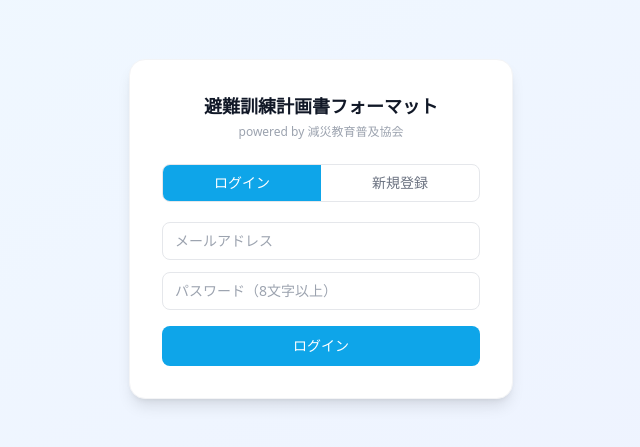
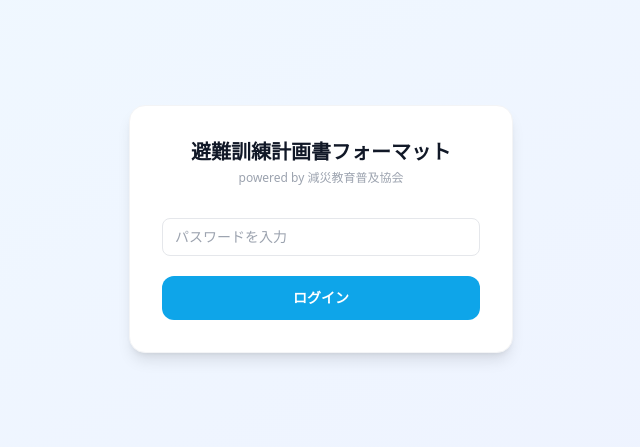
Before and after one commit to gensai870/hinan, a React (Vite) app: page / in a window 1280 px wide. Shown: the part 171-618 px from the top of the page, without its empty margins (319-959 px from the left). Built offline with nearby package versions, Linux system fonts and the light colour scheme.

Commit message:
feat: Supabase認証をパスワード1234のシンプルログインに変更

```diff
--- a/src/App.jsx
+++ b/src/App.jsx
@@ -1,10 +1,13 @@
 import { useState, useEffect, useCallback } from "react";
 import { createClient } from "@supabase/supabase-js";
 
-// ── Supabase設定 ─────────────────────────────────────
+// ── Supabase設定（フォーマット保存用・認証なし）─────────
 const SUPA_URL = "https://fuggbtoovpjqwudiqkvq.supabase.co";
 const SUPA_KEY = "eyJhbGciOiJIUzI1NiIsInR5cCI6IkpXVCJ9.eyJpc3MiOiJzdXBhYmFzZSIsInJlZiI6ImZ1Z2didG9vdnBqcXd1ZGlxa3ZxIiwicm9sZSI6ImFub24iLCJpYXQiOjE3ODA5ODk0NTYsImV4cCI6MjA5NjU2NTQ1Nn0.gQj6mefELZm-pzNyNDNhEq0yL2p2AkAqg5H7XSIVLWI";
 const supabase = createClient(SUPA_URL, SUPA_KEY);
+
+// ── 簡易パスワード認証 ────────────────────────────────
+const APP_PASSWORD = "1234";
 
 
 // ── デフォルト値 ──────────────────────────────────────
@@ -369,9 +372,9 @@ function downloadPDF(form) {
 
 // ── メインアプリ ──────────────────────────────────────
 export default function App() {
-  const [view, setView]         = useState("login");   // login | register | app | formats
-  const [session, setSession]   = useState(null);      // { token, user }
-  const [authForm, setAuthForm] = useState({ email:"", password:"" });
+  const [view, setView]         = useState("login");   // login | app | formats
+  const [session, setSession]   = useState(null);      // { user: { id, email } }
+  const [pwInput, setPwInput]   = useState("");
   const [authErr, setAuthErr]   = useState("");
   const [authLoading, setAuthLoading] = useState(false);
 
@@ -389,33 +392,19 @@ export default function App() {
   const [editingFmt, setEditingFmt] = useState(null); // format id being renamed
 
   // ── 認証 ──
-  async function doLogin() {
-    setAuthLoading(true); setAuthErr("");
-    try {
-      const { data, error } = await supabase.auth.signInWithPassword({
-        email: authForm.email, password: authForm.password
-      });
-      if (error) throw error;
-      setSession({ token: data.session.access_token, user: data.user });
+  function doLogin() {
+    if (pwInput === APP_PASSWORD) {
+      setSession({ user: { id: "local", email: "local" } });
       setView("app");
-    } catch(e) { setAuthErr("メールアドレスまたはパスワードが正しくありません"); }
-    finally { setAuthLoading(false); }
-  }
-
-  async function doRegister() {
-    setAuthLoading(true); setAuthErr("");
-    try {
-      const { error } = await supabase.auth.signUp({
-        email: authForm.email, password: authForm.password
-      });
-      if (error) throw error;
-      setAuthErr("確認メールを送信しました。メールのリンクをクリックしてからログインしてください。");
-    } catch(e) { setAuthErr(e.message); }
-    finally { setAuthLoading(false); }
+      setAuthErr("");
+    } else {
+      setAuthErr("パスワードが正しくありません");
+    }
   }
 
   function doLogout() {
-    setSession(null); setView("login"); setForm(BLANK_FORM); setStep(0); setSaved(false);
+    setSession(null); setView("login"); setForm(BLANK_FORM);
+    setStep(0); setSaved(false); setPwInput(""); setAuthErr("");
   }
 
   // ── フォーマット一覧取得 ──
@@ -569,52 +558,34 @@ export default function App() {
     setSaved(true);
   }
 
+
   // ━━━━━━━━━━━━━━━━━━━━━━━━━━━━━━━━━━━━━━━━━━━━━━━━━━
-  // ── 認証画面 ──
-  if (view==="login"||view==="register") {
-    const isReg = view==="register";
+  // ── ログイン画面 ──
+  if (view==="login") {
     return (
       <div className="min-h-screen bg-gradient-to-br from-sky-50 to-indigo-50 flex items-center justify-center p-4">
         <div className="bg-white rounded-2xl shadow-lg border border-gray-100 w-full max-w-sm p-8">
-          <div className="text-center mb-6">
-              <h1 className="text-lg font-semibold text-gray-900">避難訓練計画書フォーマット</h1>
+          <div className="text-center mb-8">
+            <h1 className="text-xl font-bold text-gray-900">避難訓練計画書フォーマット</h1>
             <p className="text-xs text-gray-400 mt-1">powered by 減災教育普及協会</p>
           </div>
-
-          <div className="flex rounded-lg border border-gray-200 mb-5 overflow-hidden text-sm">
-            <button onClick={()=>{setView("login");setAuthErr("");}}
-              className={`flex-1 py-2 transition-colors ${!isReg?"bg-sky-500 text-white font-medium":"text-gray-500 hover:bg-gray-50"}`}>
-              ログイン
-            </button>
-            <button onClick={()=>{setView("register");setAuthErr("");}}
-              className={`flex-1 py-2 transition-colors ${isReg?"bg-sky-500 text-white font-medium":"text-gray-500 hover:bg-gray-50"}`}>
-              新規登録
-            </button>
-          </div>
-
-          <div className="space-y-3">
-            <Inp type="email" placeholder="メールアドレス" value={authForm.email}
-              onChange={e=>setAuthForm(f=>({...f,email:e.target.value}))} />
-            <Inp type="password" placeholder="パスワード（8文字以上）" value={authForm.password}
-              onChange={e=>setAuthForm(f=>({...f,password:e.target.value}))}
-              onKeyDown={e=>e.key==="Enter"&&(isReg?doRegister():doLogin())} />
-          </div>
-
-          {authErr && (
-            <p className={`text-xs mt-3 ${authErr.includes("送信")||authErr.includes("確認")?"text-green-600":"text-red-500"}`}>
-              {authErr}
-            </p>
-          )}
-
-          <button onClick={isReg?doRegister:doLogin} disabled={authLoading}
-            className="w-full mt-4 py-2.5 bg-sky-500 hover:bg-sky-600 text-white rounded-lg text-sm font-medium transition-colors flex items-center justify-center gap-2 disabled:opacity-60">
-            {authLoading&&<Spinner/>}
-            {isReg?"アカウントを作成する":"ログイン"}
+          <Inp
+            type="password"
+            placeholder="パスワードを入力"
+            value={pwInput}
+            onChange={e=>setPwInput(e.target.value)}
+            onKeyDown={e=>e.key==="Enter"&&doLogin()}
+          />
+          {authErr && <p className="text-xs mt-3 text-red-500">{authErr}</p>}
+          <button onClick={doLogin}
+            className="w-full mt-5 py-3 bg-sky-500 hover:bg-sky-600 text-white rounded-xl text-sm font-semibold transition-colors">
+            ログイン
           </button>
         </div>
       </div>
     );
   }
+
 
   // ━━━━━━━━━━━━━━━━━━━━━━━━━━━━━━━━━━━━━━━━━━━━━━━━━━
   // ── フォーマット管理画面 ──
```
